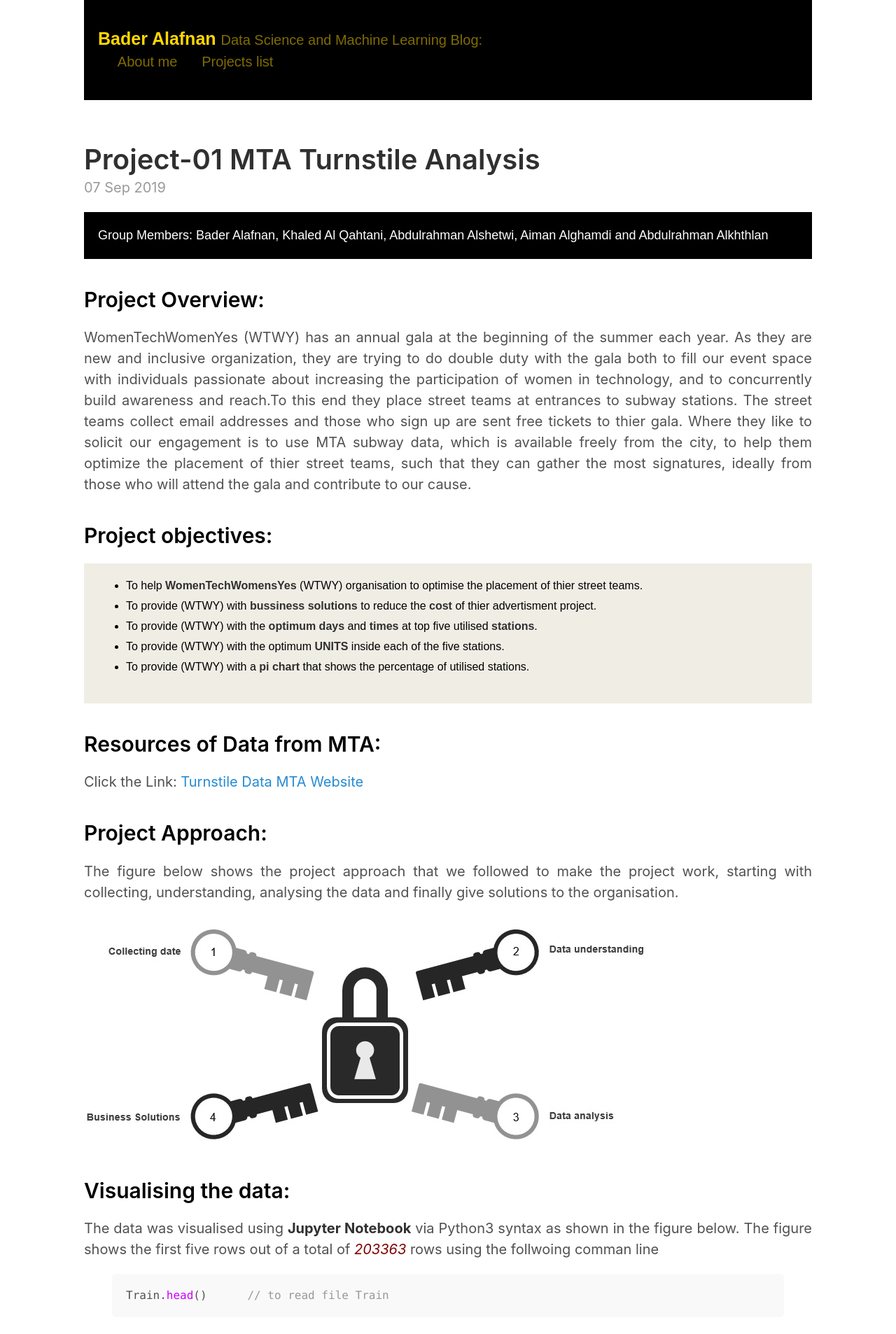
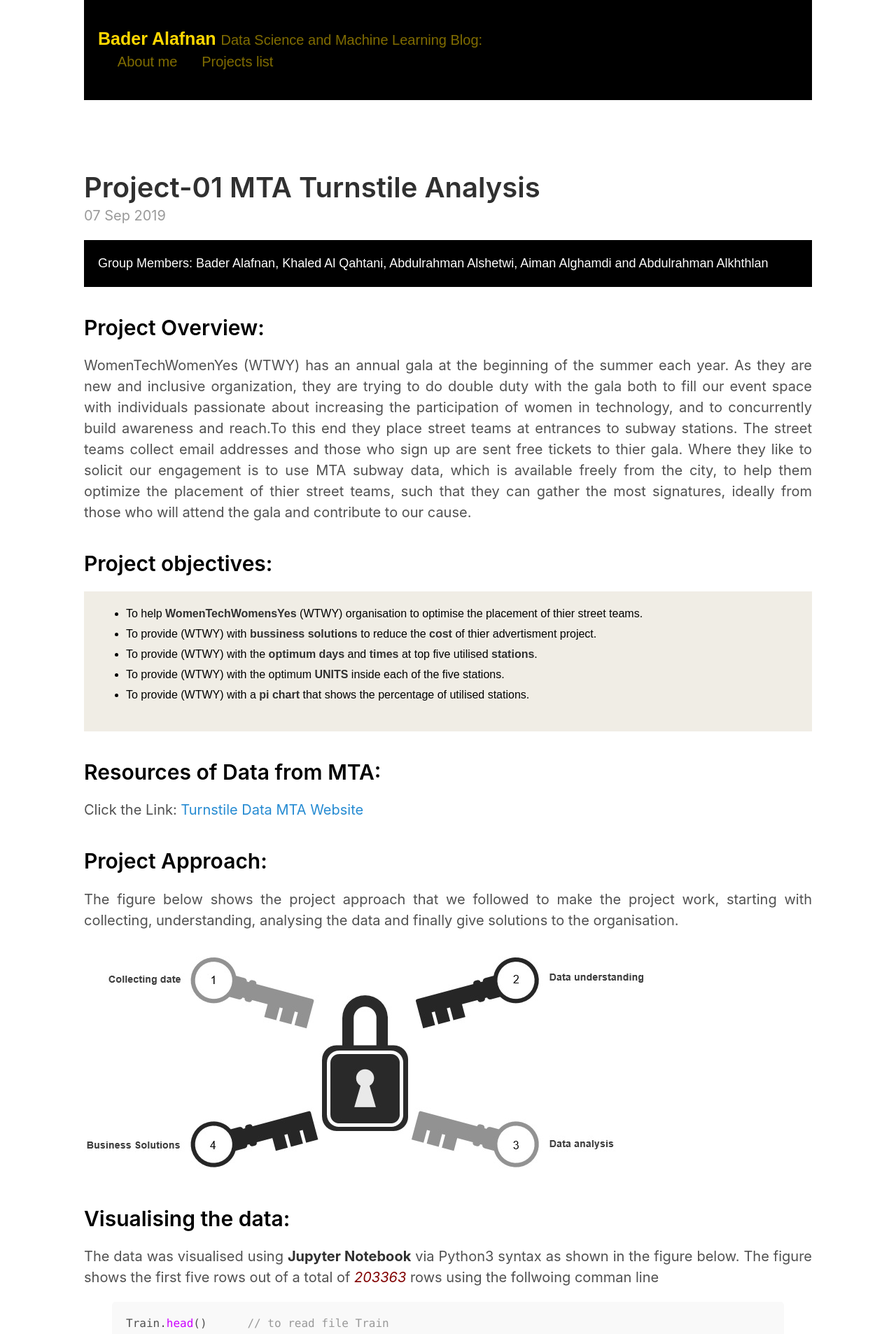
Before and after one commit to alafnan/alafnan.github.io, a Jekyll site: the page built from index.html, in a window 1280 px wide. Shown: the top 1906 px of the page at 70% size. Built offline with Jekyll 4.4.1, drawn with Linux system fonts in a browser that asks for light colours; the list of posts is cut into pages by our own code.

Commit message:
Update default.html

```diff
--- a/_layouts/default.html
+++ b/_layouts/default.html
@@ -6,7 +6,7 @@
   <body>
 
     <div style="max-width: 55rem; padding-left: 1.5rem; padding-right: 1.5rem; margin-left: auto; margin-right: auto;">
-      <div style="margin-bottom: 3rem; padding: 1rem;   color: #000000;   background-color: #000000; font-family: Arial, Helvetica, sans-serif; font-size:0.8em; text-align: left;" >
+      <div style="margin-bottom: 5rem; padding: 1rem;   color: #000000;   background-color: #000000; font-family: Arial, Helvetica, sans-serif; font-size:0.8em; text-align: left;" >
       <header style="padding-top: 1rem; padding-bottom: 1rem;" >
         <h3 class="masthead-title">
           <a style:"color:#FFD700;" href="{{ site.baseurl }}/" title="Home">{{ site.title }}</a>
```
